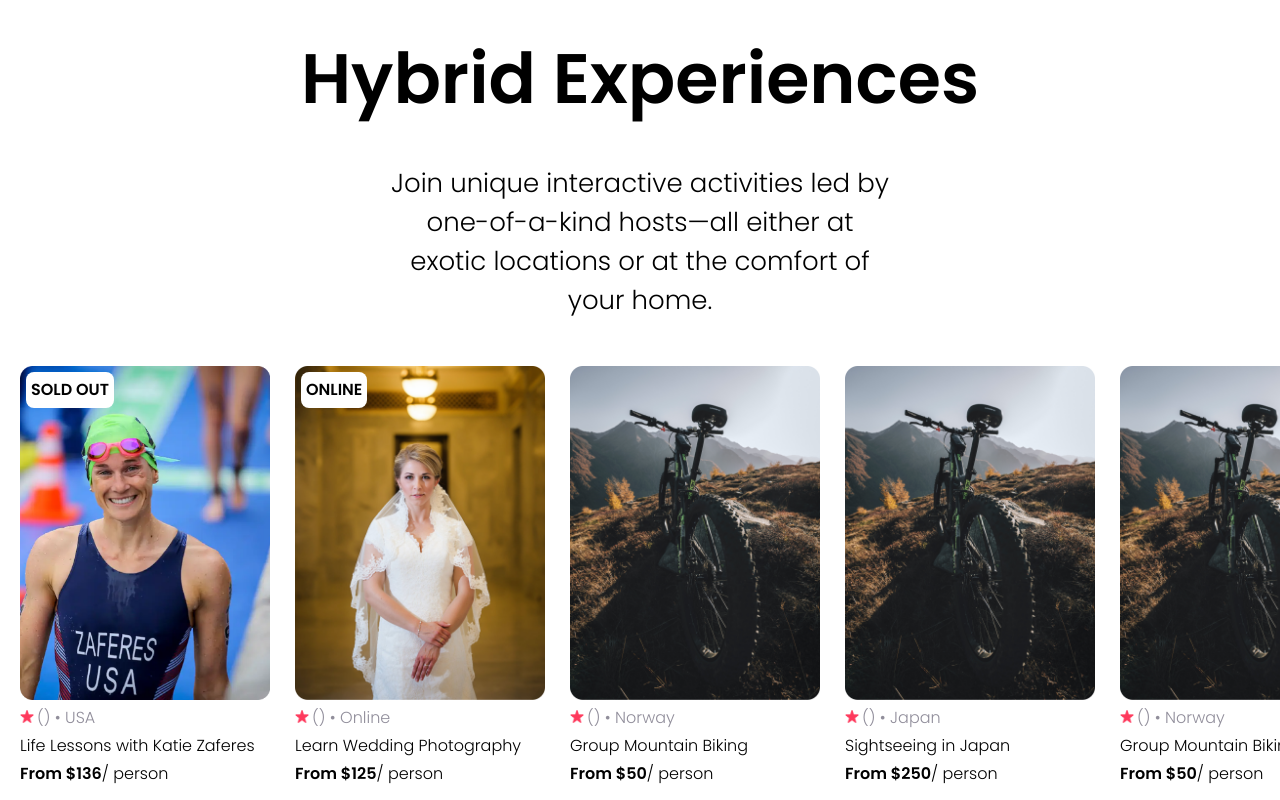
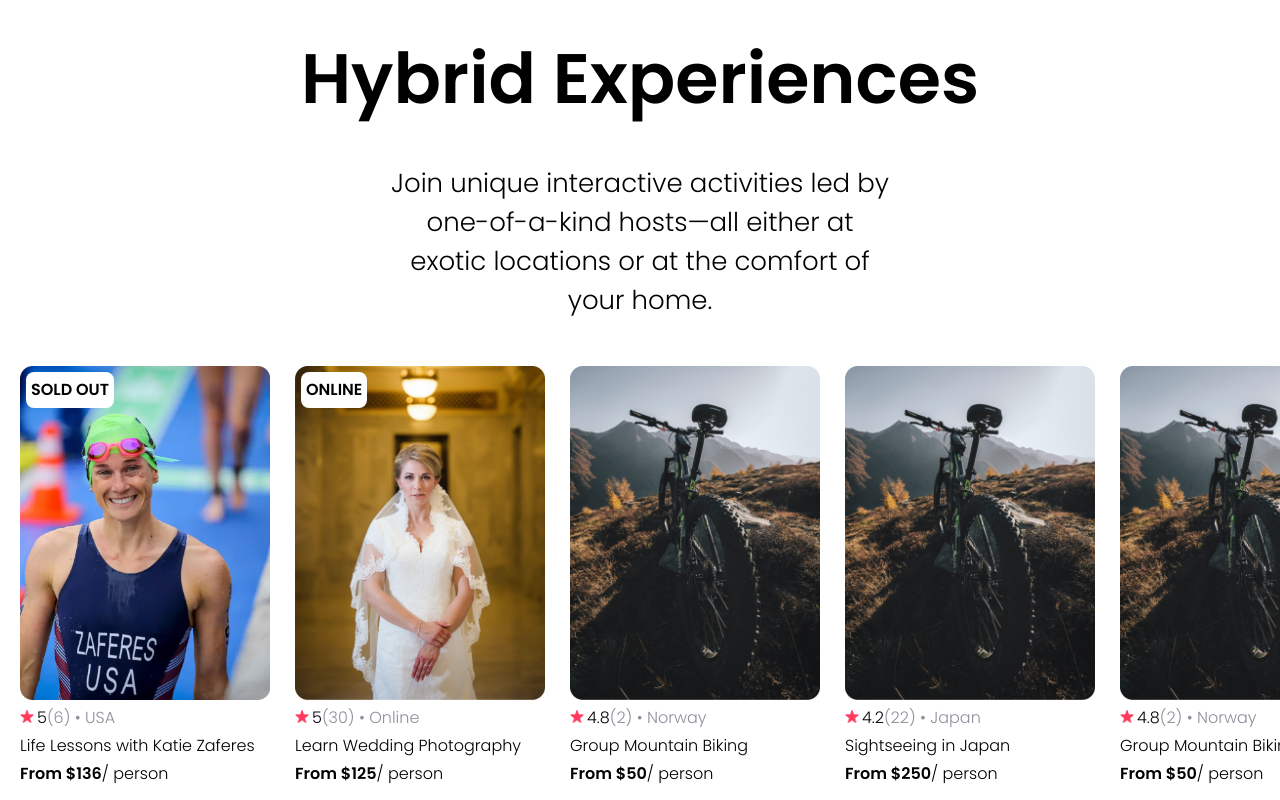
Before and after one commit to somadisingh/airbnb, a React (Create React App) app: page / in a window 1280 px wide. Shown: the part 629-1429 px from the top of the page. Built offline with nearby package versions, Linux system fonts and the light colour scheme.

Commit message:
fixed cards.js where ratings were not being shown.

```diff
--- a/src/components/Cards.js
+++ b/src/components/Cards.js
@@ -14,9 +14,9 @@ export default function Card(props) {
 
       <div className="info">
         <img src={require("../images/star.png")} className="star" alt="" />
-        <span>{props.card.rating}</span>
+        <span>{props.card.stats.rating}</span>
         <span className="gray">
-          ({props.card.reviewCount}) • {props.card.location}
+          ({props.card.stats.reviewCount}) • {props.card.location}
         </span>
       </div>
 
```
